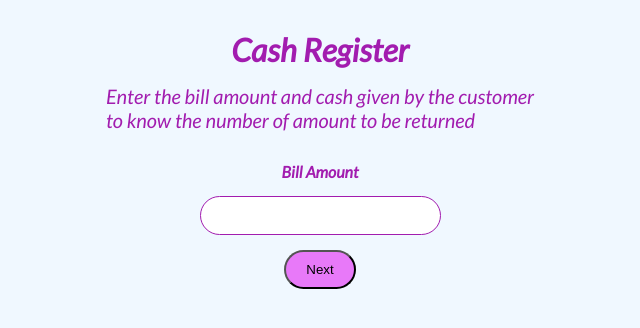
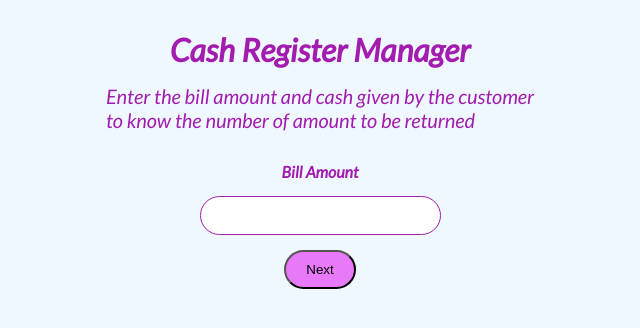
Before and after one commit to ayusu/Cash-Register-Manager, a plain HTML site: page index.html in a window 1280 px wide. Shown: the whole page, without its empty margins (320-960 px from the left). Drawn offline with Linux system fonts and the light colour scheme.

Commit message:
updated index.html
header name change

```diff
--- a/index.html
+++ b/index.html
@@ -9,7 +9,7 @@
 </head>
 <body>
     <div class="container">
-        <h1>Cash Register</h1>
+        <h1>Cash Register Manager</h1>
         <p class="description">
           Enter the bill amount and cash given by the customer <br/> to know the number of amount to be returned
         </p>
```
